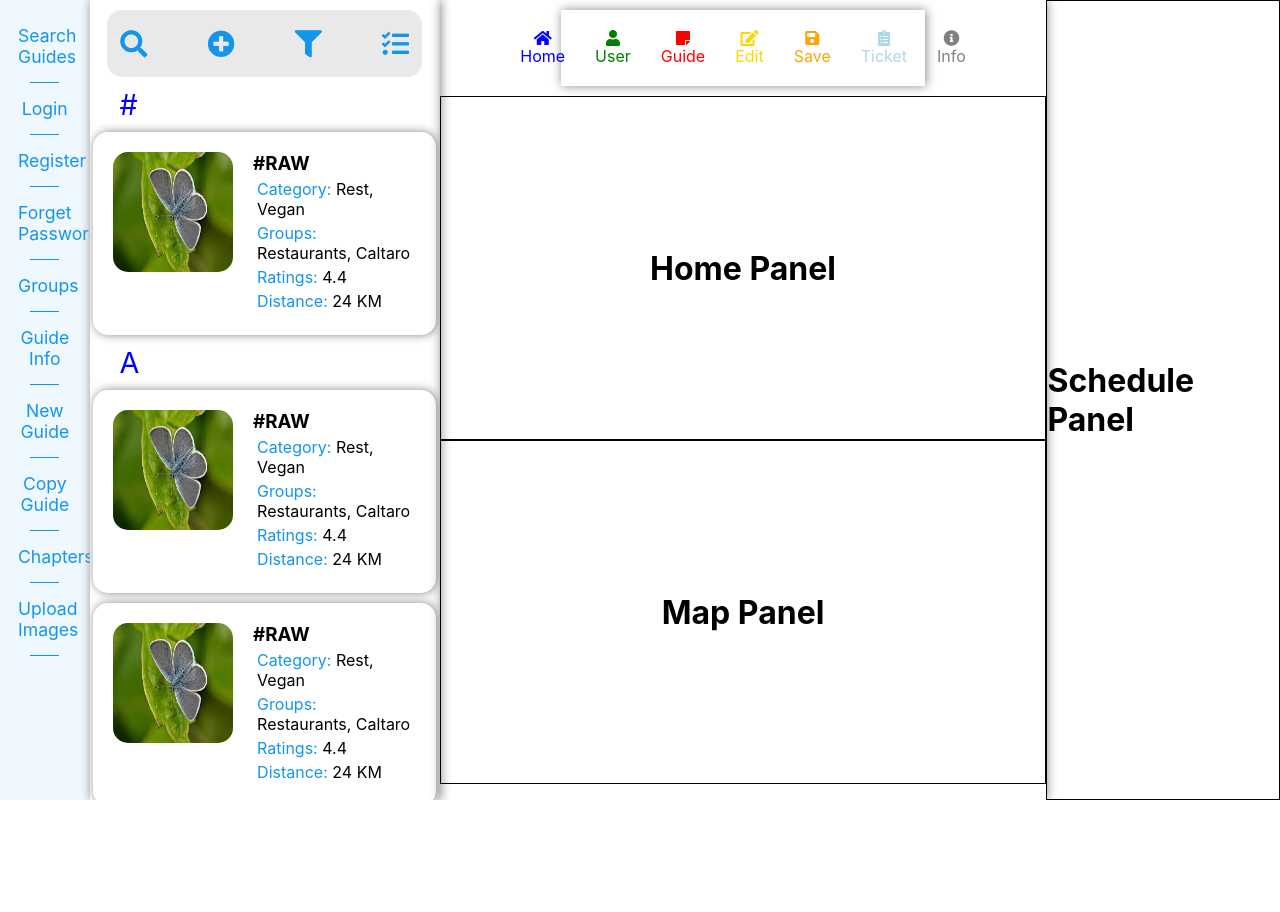
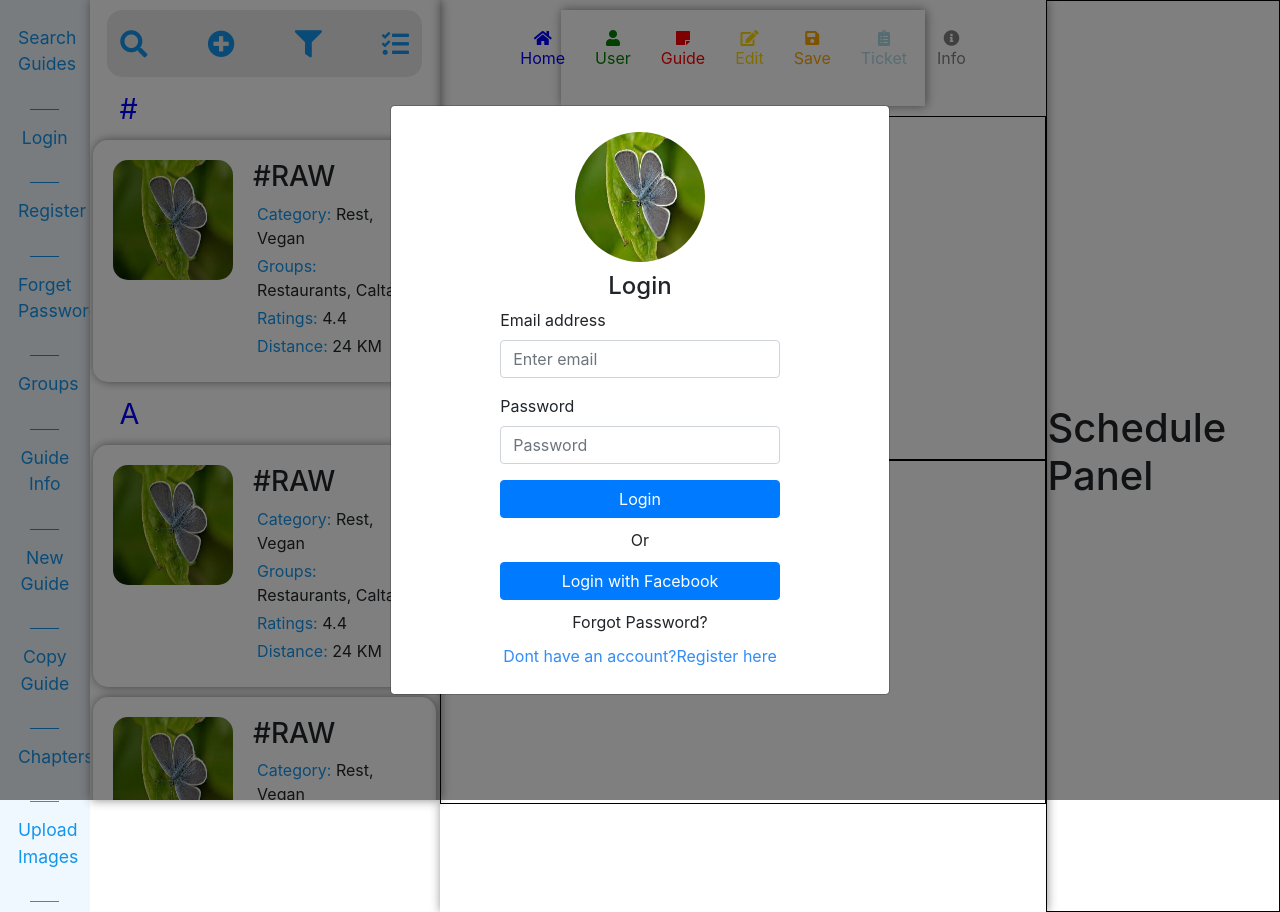
Before and after one commit to faisalur-rehman/redux-screen, a React (Create React App) app: page /places in a window 1280 px wide. Both pictures are taken after a click on the element "Login". Before the commit the page ends 800 px from the top, so only its background shows below. Built offline with nearby package versions, Linux system fonts and the light colour scheme.

Commit message:
Added Login modal

```diff
--- a/package.json
+++ b/package.json
@@ -7,6 +7,7 @@
     "@testing-library/react": "^11.2.7",
     "@testing-library/user-event": "^12.8.3",
     "react": "^17.0.2",
+    "react-bootstrap": "^1.6.1",
     "react-dom": "^17.0.2",
     "react-scripts": "4.0.3",
     "web-vitals": "^1.1.2"
--- a/public/index.html
+++ b/public/index.html
@@ -19,6 +19,12 @@
       rel="stylesheet"
       href="https://pro.fontawesome.com/releases/v5.10.0/css/all.css"
       integrity="sha384-AYmEC3Yw5cVb3ZcuHtOA93w35dYTsvhLPVnYs9eStHfGJvOvKxVfELGroGkvsg+p"
+      crossorigin="anonymous"
+    />
+    <link
+      rel="stylesheet"
+      href="https://cdn.jsdelivr.net/npm/bootstrap@4.6.0/dist/css/bootstrap.min.css"
+      integrity="sha384-B0vP5xmATw1+K9KRQjQERJvTumQW0nPEzvF6L/Z6nronJ3oUOFUFpCjEUQouq2+l"
       crossorigin="anonymous"
     />
     <!--
--- a/src/components/VerticalSidebar/VerticalSidebar.js
+++ b/src/components/VerticalSidebar/VerticalSidebar.js
@@ -1,15 +1,21 @@
-import React from "react";
+import React, { useState } from "react";
+import LoginModal from "../modals/LoginModal";
 import "./VerticalSidebar.css";
+import { Button } from "react-bootstrap";
 
 const VerticalSidebar = () => {
+  const [loginModal, setLoginModal] = useState(false);
+  const [guideInfoModal, setGuideInfoModal] = useState(false);
+  const [groupModal, setGroupModal] = useState(false);
   return (
+    <>
       <div className="vertical-sidebar">
         <div>
           <p>Search Guides</p>
           <hr />
         </div>
         <div>
-        <p>Login</p>
+          <p onClick={() => setLoginModal(true)}>Login</p>
           <hr />
         </div>
         <div>
@@ -45,6 +51,8 @@ const VerticalSidebar = () => {
           <hr />
         </div>
       </div>
+      <LoginModal show={loginModal} onHide={() => setLoginModal(false)} />
+    </>
   );
 };
 
--- /dev/null
+++ b/src/components/modals/LoginModal.js
@@ -0,0 +1,60 @@
+import React from "react";
+import { Modal, Button, Form } from "react-bootstrap";
+import "./Modal.css";
+import img from "../../assets/images/img1.jpg";
+const LoginModal = (props) => {
+  return (
+    <div className="modal">
+      <Modal
+        {...props}
+        size="md"
+        aria-labelledby="contained-modal-title-vcenter"
+        centered
+        style={{ padding: "50px" }}
+      >
+        <Modal.Body closeButton>
+          <div className="image">
+            <img
+              src={img}
+              alt=""
+              className="text-center rounded-circle"
+              width={130}
+              height={130}
+            />
+          </div>
+          <h4 className="text-center">Login</h4>
+          <Form style={{ width: "60%", margin: "auto" }}>
+            <Form.Group className="mb-3" controlId="formBasicEmail">
+              <Form.Label>Email address</Form.Label>
+              <Form.Control type="email" placeholder="Enter email" />
+            </Form.Group>
+
+            <Form.Group className="mb-3" controlId="formBasicPassword">
+              <Form.Label>Password</Form.Label>
+              <Form.Control
+                type="password"
+                placeholder="Password"
+                // style={{ width: "50%", margin: "auto" }}
+              />
+            </Form.Group>
+
+            <Button variant="primary" type="submit" style={{ width: "100%" }}>
+              Login
+            </Button>
+            <p className="text-center">Or</p>
+            <Button variant="primary" type="submit" style={{ width: "100%" }}>
+              Login with Facebook
+            </Button>
+          </Form>
+          <p className="text-center forgot-password">Forgot Password?</p>
+          <p className="register-here">Dont have an account?Register here</p>
+        </Modal.Body>
+        {/* <Modal.Footer>
+          <Button onClick={props.onHide}>Close</Button>
+        </Modal.Footer> */}
+      </Modal>
+    </div>
+  );
+};
+
+export default LoginModal;
--- /dev/null
+++ b/src/components/modals/Modal.css
@@ -0,0 +1,12 @@
+.modal p {
+  margin: 10px;
+}
+.register-here {
+  color: rgb(50, 141, 245);
+  text-align: center;
+  cursor: pointer;
+}
+.image img {
+  display: block;
+  margin: 10px auto;
+}
```
Also changed, not shown: src/components/modals/GroupModal.js (added), 1 other file (tests, documents, lock files or other folders). Lines whose indentation alone changed are shown as unchanged.
